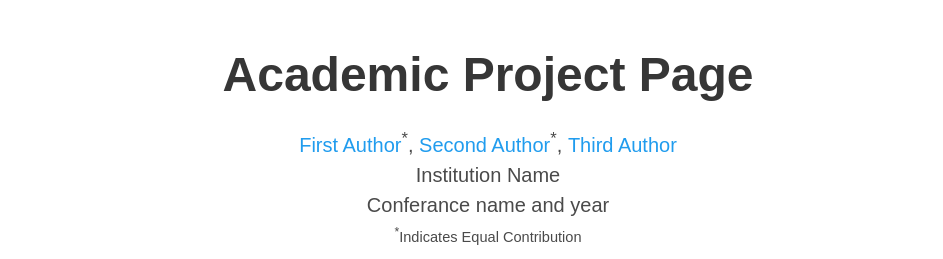
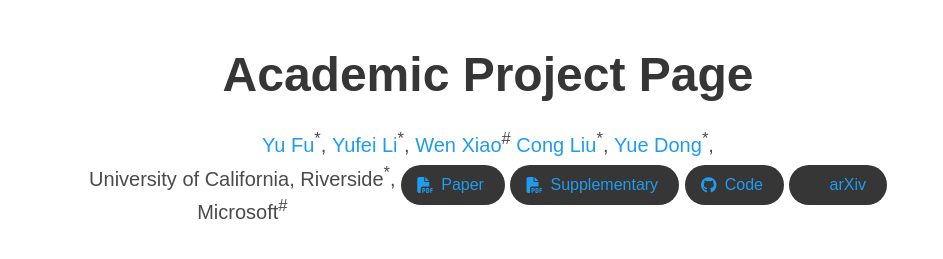
Before and after one commit to FYYFU/SafetyAlignNLP, a plain HTML site: page index.html in a window 1280 px wide. Shown: the top 259 px of the page, without its empty margins (152-1095 px from the left). Drawn offline with nearby package versions, Linux system fonts and the light colour scheme; some icons are missing; a web font is replaced by a local one.

Commit message:
update index

```diff
--- a/index.html
+++ b/index.html
@@ -24,7 +24,7 @@
   <meta name="viewport" content="width=device-width, initial-scale=1">
 
 
-  <title>Academic Project Page</title>
+  <title>Safety Alignment in NLP Tasks: Weakly Aligned Summarization as an In-Context Attack</title>
   <link rel="icon" type="image/x-icon" href="static/images/favicon.ico">
   <link href="https://fonts.googleapis.com/css?family=Google+Sans|Noto+Sans|Castoro"
   rel="stylesheet">
@@ -56,17 +56,20 @@
             <div class="is-size-5 publication-authors">
               <!-- Paper authors -->
               <span class="author-block">
-                <a href="FIRST AUTHOR PERSONAL LINK" target="_blank">First Author</a><sup>*</sup>,</span>
+                <a href="FIRST AUTHOR PERSONAL LINK" target="_blank">Yu Fu</a><sup>*</sup>,</span>
                 <span class="author-block">
-                  <a href="SECOND AUTHOR PERSONAL LINK" target="_blank">Second Author</a><sup>*</sup>,</span>
+                  <a href="SECOND AUTHOR PERSONAL LINK" target="_blank">Yufei Li</a><sup>*</sup>,</span>
                   <span class="author-block">
-                    <a href="THIRD AUTHOR PERSONAL LINK" target="_blank">Third Author</a>
-                  </span>
+                    <a href="THIRD AUTHOR PERSONAL LINK" target="_blank">Wen Xiao</a><sup>#</sup></span>
+                  <span class="author-block">
+                    <a href="FOURTH AUTHOR PERSONAL LINK" target="_blank">Cong Liu</a><sup>*</sup>,</span>
+                    <span class="author-block">
+                      <a href="FIFTH AUTHOR PERSONAL LINK" target="_blank">Yue Dong</a><sup>*</sup>,</span>
                   </div>
 
                   <div class="is-size-5 publication-authors">
-                    <span class="author-block">Institution Name<br>Conferance name and year</span>
-                    <span class="eql-cntrb"><small><br><sup>*</sup>Indicates Equal Contribution</small></span>
+                    <span class="author-block">University of California, Riverside<sup>*</sup>, <br>Microsoft<sup>#</sup></span>
+                    <!-- span class="eql-cntrb"><small><br><sup>*</sup>Indicates Equal Contribution</small></span>
                   </div>
 
                   <div class="column has-text-centered">
```
